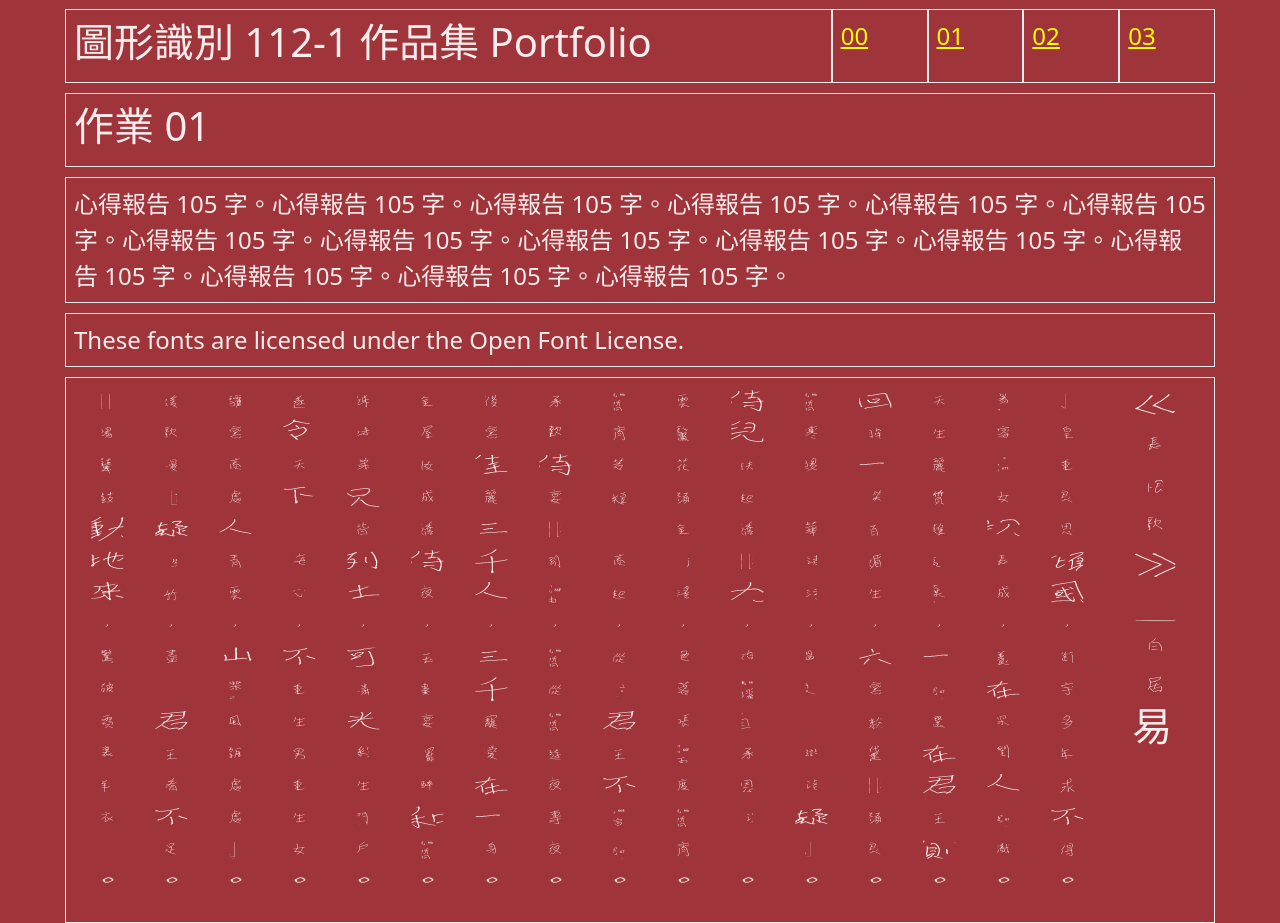
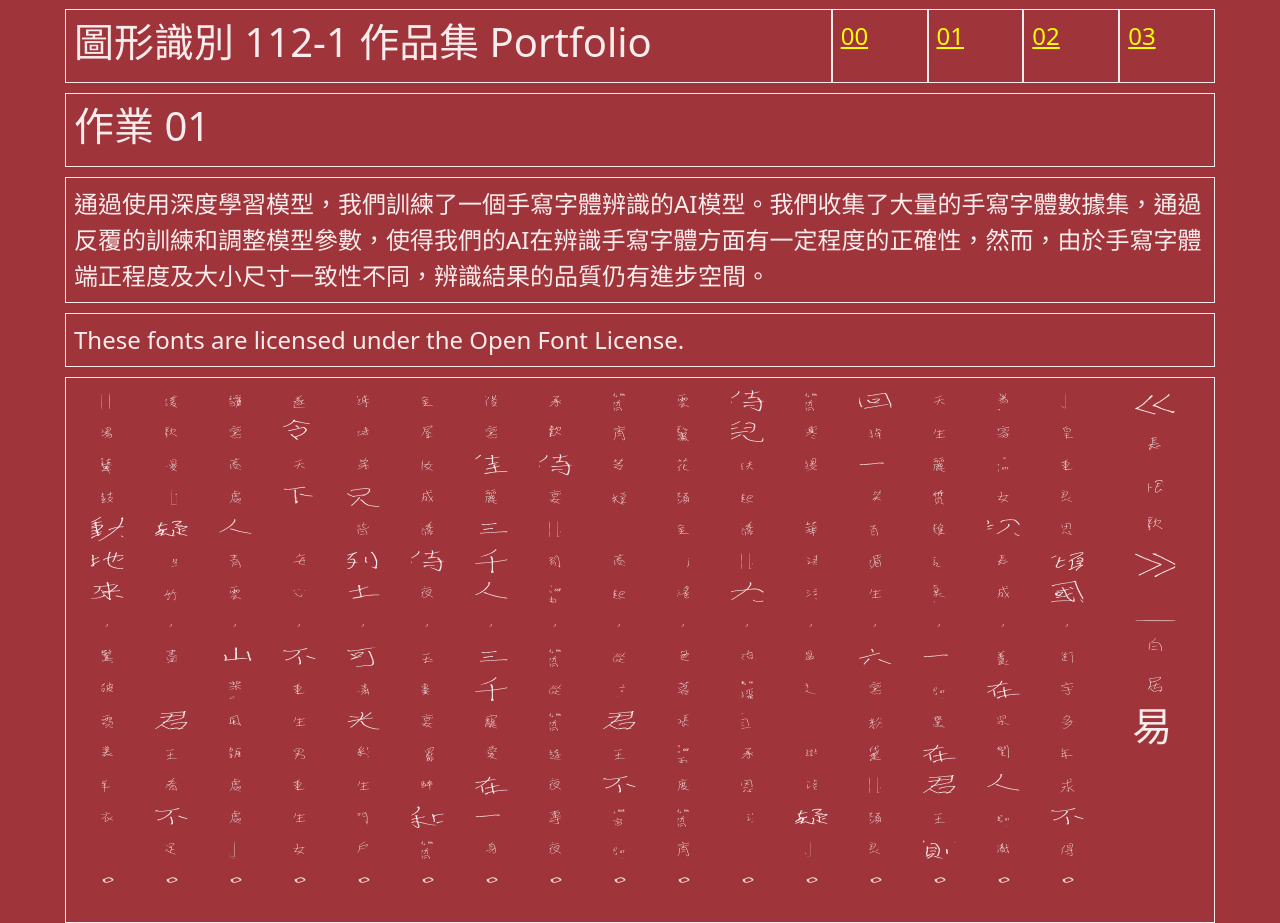
Before and after one commit to t111c51501/pr2023f, a plain HTML site: page hw01/index.html in a window 1280 px wide. Shown: the top 923 px of the page. Drawn offline with nearby package versions, Linux system fonts and the light colour scheme.

Commit message:
Update index.html

```diff
--- a/hw01/index.html
+++ b/hw01/index.html
@@ -157,7 +157,7 @@ img:hover {
   <!-- ------------------------------------------------>
   <div class="row hw12">
     <div class="col-md-12 twenty">
-      心得報告 105 字。心得報告 105 字。心得報告 105 字。心得報告 105 字。心得報告 105 字。心得報告 105 字。心得報告 105 字。心得報告 105 字。心得報告 105 字。心得報告 105 字。心得報告 105 字。心得報告 105 字。心得報告 105 字。心得報告 105 字。心得報告 105 字。
+      通過使用深度學習模型，我們訓練了一個手寫字體辨識的AI模型。我們收集了大量的手寫字體數據集，通過反覆的訓練和調整模型參數，使得我們的AI在辨識手寫字體方面有一定程度的正確性，然而，由於手寫字體端正程度及大小尺寸一致性不同，辨識結果的品質仍有進步空間。
     </div>
   </div>
 
```
